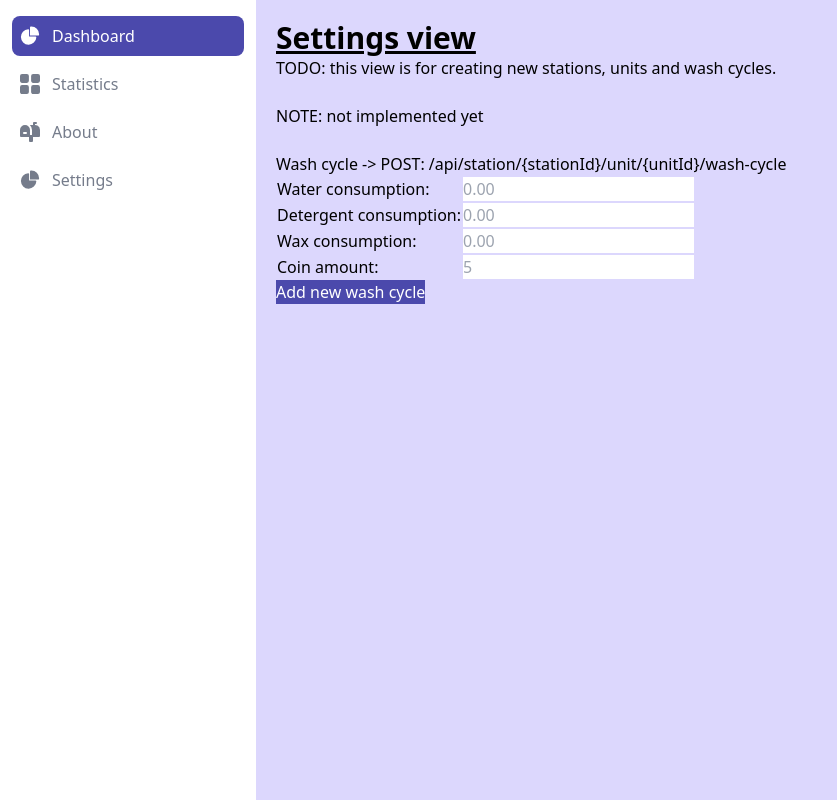
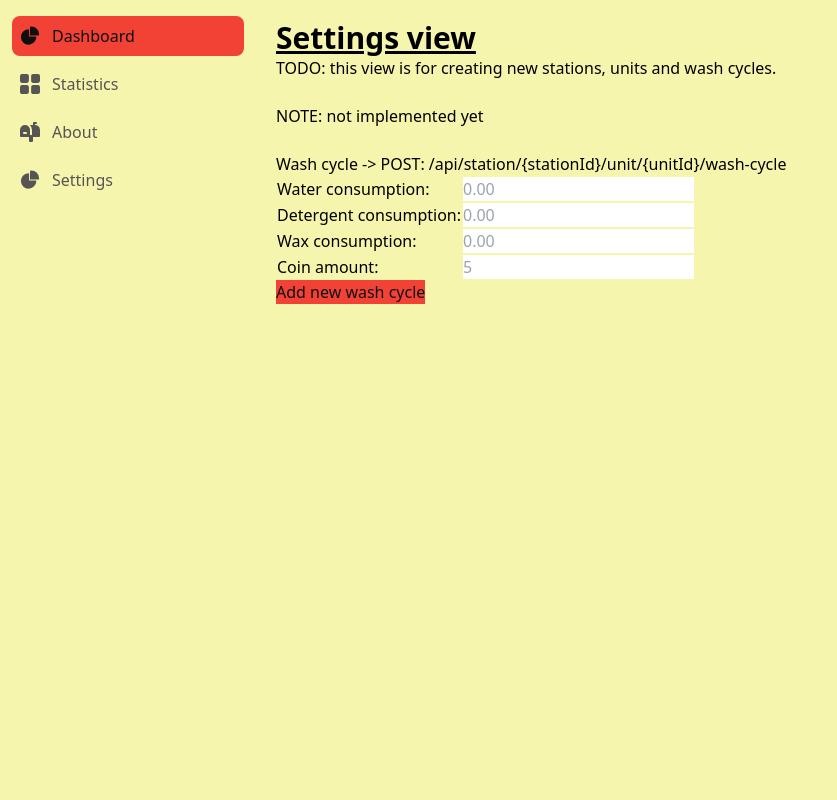
Before and after one commit to milardich/carwash-monitor, a Vue app: page /settings in a window 1280 px wide. Shown: the whole page, without its empty margins (0-837 px from the left). Built offline with nearby package versions, Linux system fonts and the light colour scheme.

Commit message:
fixed colors

```diff
--- a/src/assets/main.css
+++ b/src/assets/main.css
@@ -43,19 +43,28 @@ a,
 }
 
 :root {
-  --violet-dark: #4B49AC;
-  --violet-light: #7978E9;
-  --violet-light2: #dcd7fd;
-  --violet-ultralight: #edebfd;
-  --white-medium: #f8f6ff;
-  --blue-light: #fafbff;
+  --violet-dark: #34113F;
+  --violet-light: #bdbccf;
+  --violet-light2: #BEB7DF;
+  --violet-ultralight: #b49db8;
+  --white-medium: #868784;
+  --blue-light: #6584ff;
   --red-light: #F3797E;
-  --white-dark: #e8e9f0;
-  --white-light: #FFFFFF;
+  --white-dark: #b3b3b3af;
+  --white-light: #D4F2D2;
   --gray-light: #757C8B;
   --gray-dark: #232323;
   --green-light: #74A67E;
   --yellow-warning: #F7CC7F;
+
+  --custom-grey-dark: #0f0f0f;
+  --custom-grey: #565554;
+  --custom-blue: #2E86AB;
+  --custom-beige: #F6F5AE;
+  --custom-beige-dark: #b9b982;
+  --custom-yellow: #F5F749;
+  --custom-red: #F24236;
+  --custom-red-light: #ff9b94;
 }
 
 /* width */
@@ -65,67 +74,67 @@ a,
 
 /* Track */
 ::-webkit-scrollbar-track {
-  box-shadow: inset 0 0 1px var(--violet-dark);
+  box-shadow: inset 0 0 1px var(--custom-red);
   border-radius: 10px;
 }
 
 /* Handle */
 ::-webkit-scrollbar-thumb {
-  background: var(--violet-dark);
+  background: var(--custom-red);
   border-radius: 10px;
 }
 
 /* Handle on hover */
 ::-webkit-scrollbar-thumb:hover {
-  background: var(--violet-dark);
+  background: var(--custom-red);
 }
 
 body {
-  background-color: var(--violet-light2);
+  background-color: var(--custom-beige);
 }
 
 .text-gray-dark {
-  color: var(--gray-dark);
+  color: var(--custom-grey-dark);
 }
 
 .text-gray-light {
-  color: var(--gray-light)
+  color: var(--custom-grey)
 }
 
 .text-white-light {
-  color: var(--white-light);
+  color: var(--custom-beige);
 }
 
 .bg-white-medium {
-  background-color: var(--white-medium);
+  background-color: var(--custom-beige);
 }
 
 .bg-violet-dark {
-  background-color: var(--violet-dark);
+  background-color: var(--custom-red);
 }
 
 .bg-violet-light {
-  background-color: var(--violet-light);
+  background-color: var(--custom-beige);
 }
 
 .bg-white-dark {
-  background-color: var(--white-dark);
+  background-color: var(--custom-grey-dark);
 }
 
 .bg-white-light {
-  background-color: var(--white-light);
+  background-color: var(--custom-beige);
 }
 
 .bg-blue-light {
-  background-color: var(--blue-light);
+  background-color: var(--custom-blue);
 }
 
 .bg-red-light {
-  background-color: var(--red-light);
+  background-color: var(--custom-red);
 }
 
 .bg-yellow-warning {
-  background-color: var(--yellow-warning);
+  background-color: var(--custom-yellow);
 }
 
 .bg-green-light {
@@ -133,7 +142,7 @@ body {
 }
 
 .bg-violet-ultralight {
-  background-color: var(--violet-ultralight);
+  background-color: var(--custom-beige-dark);
 }
 
 .bg-transparent-black {
@@ -141,27 +150,27 @@ body {
 }
 
 .side-menu {
-  background-color: var(--white-light);
+  background-color: var(--custom-beige);
 }
 
 .side-menu-item {
-  background-color: var(--white-light);
-  color: var(--gray-light);
+  background-color: var(--custom-beige);
+  color: var(--custom-grey);
 }
 
 .side-menu-item:hover {
-  background-color: var(--violet-light);
-  color: var(--gray-dark);
+  background-color: var(--custom-red-light);
+  color: var(--custom-grey-dark);
 }
 
 .side-menu-item:active {
-  background-color: var(--gray-light);
-  color: var(--gray-dark);
+  background-color: var(--custom-red);
+  color: var(--custom-grey-dark);
 }
 
 .side-menu-item-selected {
-  background-color: var(--violet-dark);
-  color: var(--white-light);
+  background-color: var(--custom-red);
+  color: var(--custom-grey-dark);
 }
 
 .card-button-icon-small {
```
